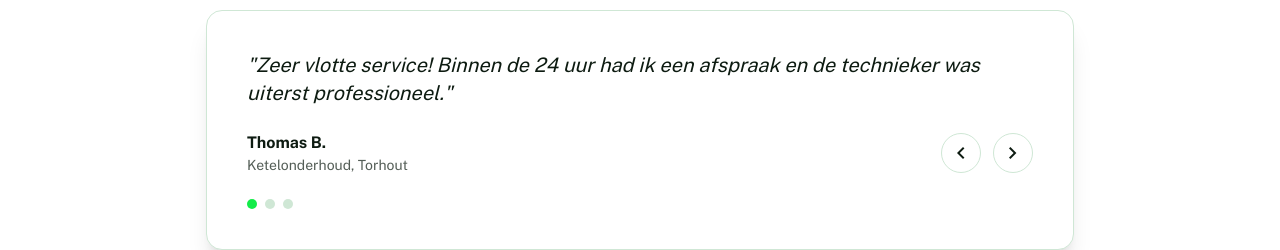
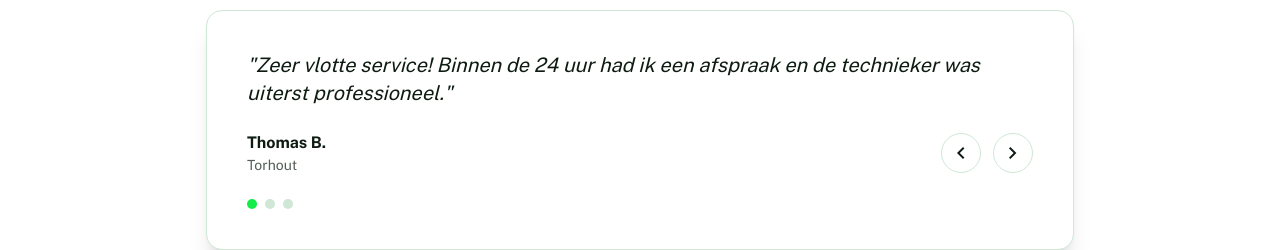
Before and after one commit to OnlionSander/mijnvergelijker, a website: page index.html in a window 1280 px wide. Shown: the part 900-1150 px from the top of the page. Drawn offline with nearby package versions, Linux system fonts and the light colour scheme.

Commit message:
Show only city names in review meta

```diff
--- a/index.html
+++ b/index.html
@@ -141,7 +141,7 @@
 <div class="flex items-center justify-between flex-wrap gap-4">
 <div>
 <p id="review-author" class="font-bold">Thomas B.</p>
-<p id="review-meta" class="text-sm opacity-70">Ketelonderhoud, Torhout</p>
+<p id="review-meta" class="text-sm opacity-70">Torhout</p>
 </div>
 <div class="flex items-center gap-3">
 <button id="review-prev" class="w-10 h-10 rounded-full border border-[#cfe7d5] dark:border-white/20 flex items-center justify-center hover:bg-primary hover:text-[#0d1b11] transition-colors" aria-label="Vorige review">
@@ -344,17 +344,17 @@ const reviews = [
     {
         quote: 'Zeer vlotte service! Binnen de 24 uur had ik een afspraak en de technieker was uiterst professioneel.',
         author: 'Thomas B.',
-        meta: 'Ketelonderhoud, Torhout',
+        meta: 'Torhout',
     },
     {
         quote: 'Duidelijke prijsafspraak, vriendelijke techniekers en alles netjes achtergelaten. Aanrader.',
         author: 'Sarah V.',
-        meta: 'Mazoutketel, Ichtegem',
+        meta: 'Ichtegem',
     },
     {
         quote: 'Snel contact en het attest meteen in mijn mailbox. Topervaring.',
         author: 'Jeroen L.',
-        meta: 'Gasketel, Lichtervelde',
+        meta: 'Lichtervelde',
     },
 ];
 
```
